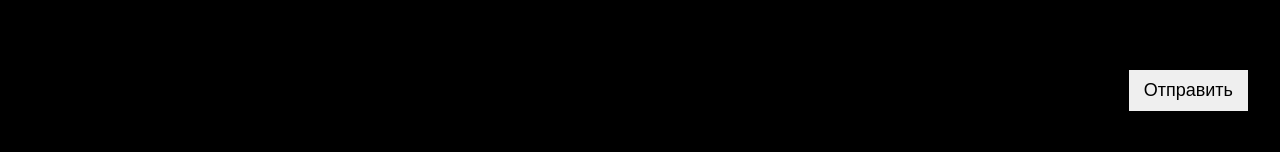
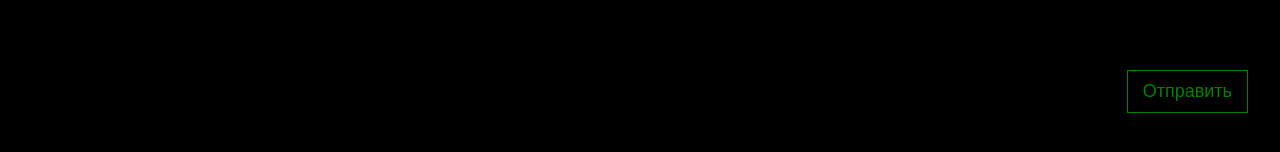
Before and after one commit to shokilla1986/MobX-Projects, a React (Create React App) app: page /styled-page in a window 1280 px wide. Shown: the part 646-798 px from the top of the page. Built offline with nearby package versions, Linux system fonts and the light colour scheme.

Commit message:
added params styled with boolean

```diff
--- a/src/components/styledComponents/Button.jsx
+++ b/src/components/styledComponents/Button.jsx
@@ -1,5 +1,5 @@
 import React from "react";
-import styled from "styled-components";
+import styled, { css } from "styled-components";
 
 const StyledButton = styled.button`
   border: none;
@@ -10,6 +10,24 @@ const StyledButton = styled.button`
     outline: none;
   }
   align-self: ${(props) => props.align || "stretch"};
+
+  ${
+    "" /* //пример установки стилей в зависимости от пропсов(primary, outlined - булевы значения, кот задают те или иные стили при передаче) */
+  }
+  ${(props) =>
+    props.primary &&
+    css`
+      color: ${(props) => props.color || "white"};
+      background: ${(props) => props.background || "white"};
+    `};
+
+  ${(props) =>
+    props.outlined &&
+    css`
+      color: ${(props) => props.color || "white"};
+      border: 1px solid ${(props) => props.color || "white"};
+      background: transparent;
+    `}
 `;
 
 const Button = (props) => {
--- a/src/components/styledComponents/StyledComp.jsx
+++ b/src/components/styledComponents/StyledComp.jsx
@@ -21,7 +21,11 @@ const StyledComp = () => {
       </Flex>
       <Flex direction={"column"}>
         <Console />
-        <Button align={"flex-end"}>Отправить</Button>
+        {/* варианты передачи пропсов и стилей */}
+        {/* <Button primary color={"red"} background={"green"} align={"flex-end"}> */}
+        <Button outlined color="green" align={"flex-end"}>
+          Отправить
+        </Button>
       </Flex>
     </StyledWrapper>
   );
```
